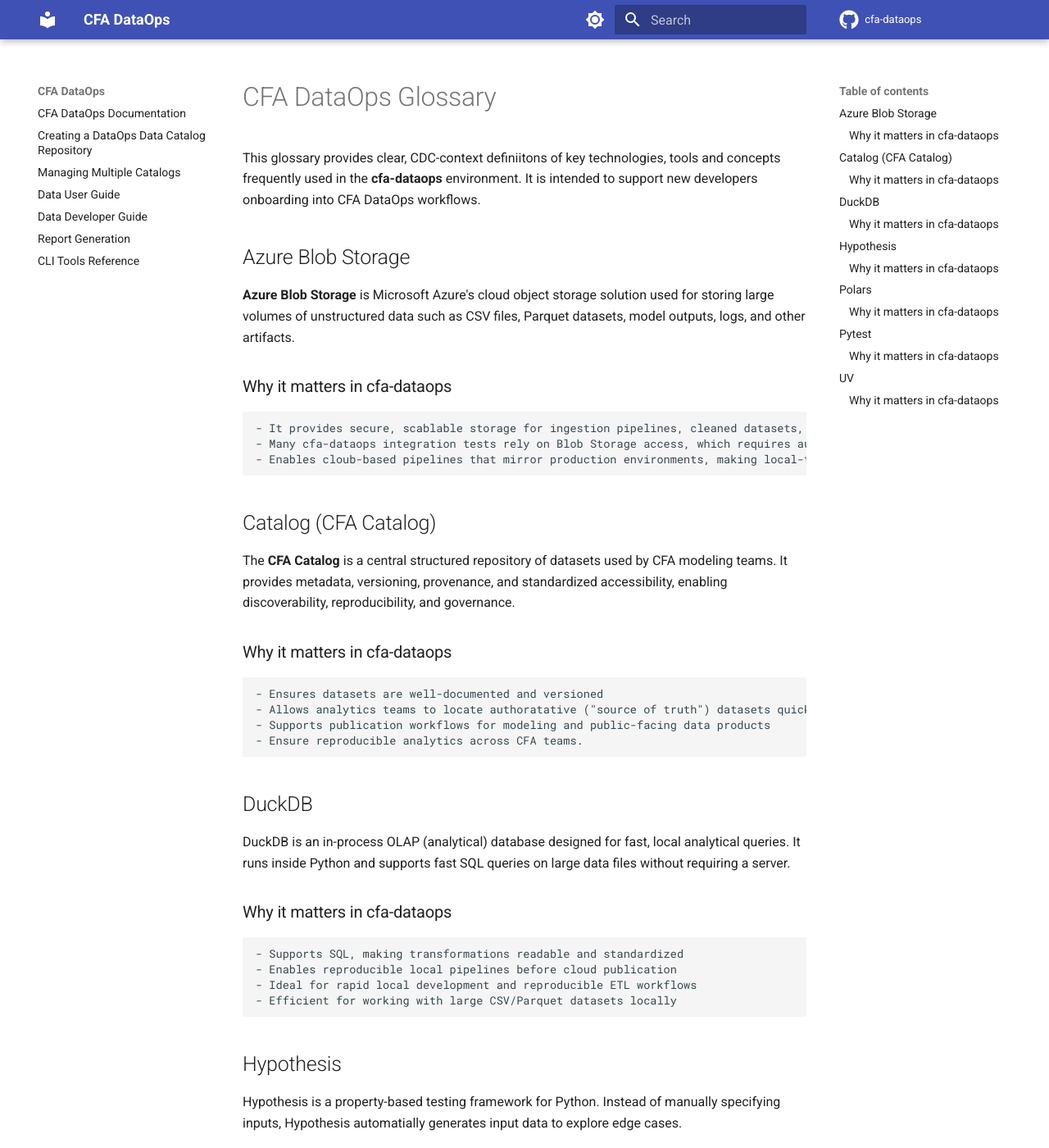
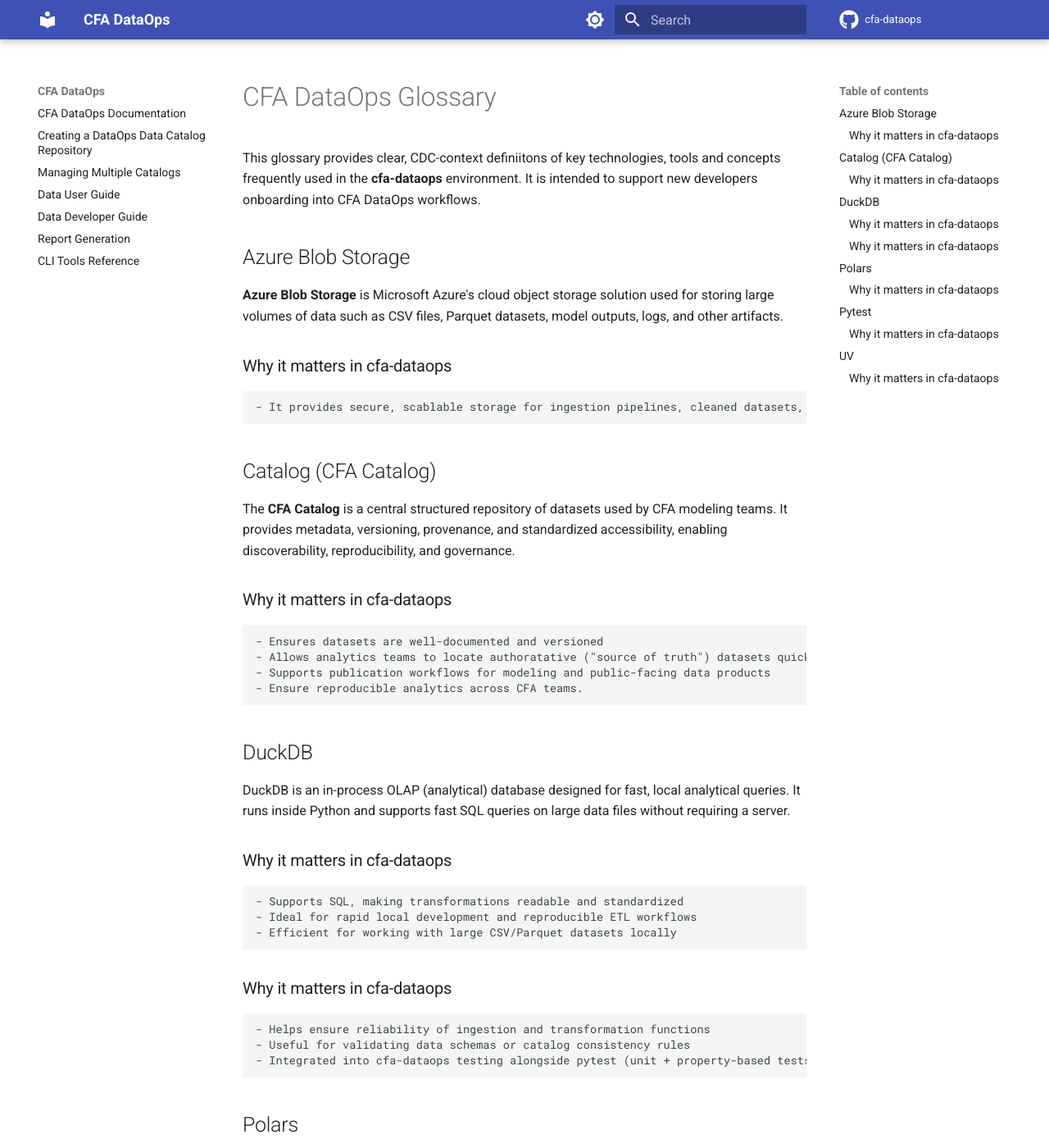
Before and after one commit to CDCgov/cfa-dataops, an MkDocs documentation site: the page built from docs/glossary.md, in a window 1280 px wide and 1400 px high. Shown: the whole window at 82% size. Built offline with MkDocs 1.6.1 and Material for MkDocs 9.7.7, drawn with Linux system fonts in a browser that asks for light colours; comment, search, counter and statistics services are not loaded.

Commit message:
Fix typos and enhance glossary definitions

```diff
--- a/docs/glossary.md
+++ b/docs/glossary.md
@@ -3,12 +3,10 @@
 
 
 ## Azure Blob Storage
-**Azure Blob Storage** is Microsoft Azure's cloud object storage solution used for storing large volumes of unstructured data such as CSV files, Parquet datasets, model outputs, logs, and other artifacts.
+**Azure Blob Storage** is Microsoft Azure's cloud object storage solution used for storing large volumes of data such as CSV files, Parquet datasets, model outputs, logs, and other artifacts.
 
 ### Why it matters in cfa-dataops
     - It provides secure, scablable storage for ingestion pipelines, cleaned datasets, and analytical outputs used in CFA modeling and analytics
-    - Many cfa-dataops integration tests rely on Blob Storage access, which requires authenticating with 'az login --identity`
-    - Enables cloub-based pipelines that mirror production environments, making local-to-cloud reproducibility easier
 
 
 ## Catalog (CFA Catalog)
@@ -26,13 +24,9 @@
 
 ### Why it matters in cfa-dataops
     - Supports SQL, making transformations readable and standardized
-    - Enables reproducible local pipelines before cloud publication
     - Ideal for rapid local development and reproducible ETL workflows
     - Efficient for working with large CSV/Parquet datasets locally
 
-
-## Hypothesis
-Hypothesis is a property-based testing framework for Python.  Instead of manually specifying inputs, Hypothesis automatially generates input data to explore edge cases.
 
 ### Why it matters in cfa-dataops
     - Helps ensure reliability of ingestion and transformation functions
```
